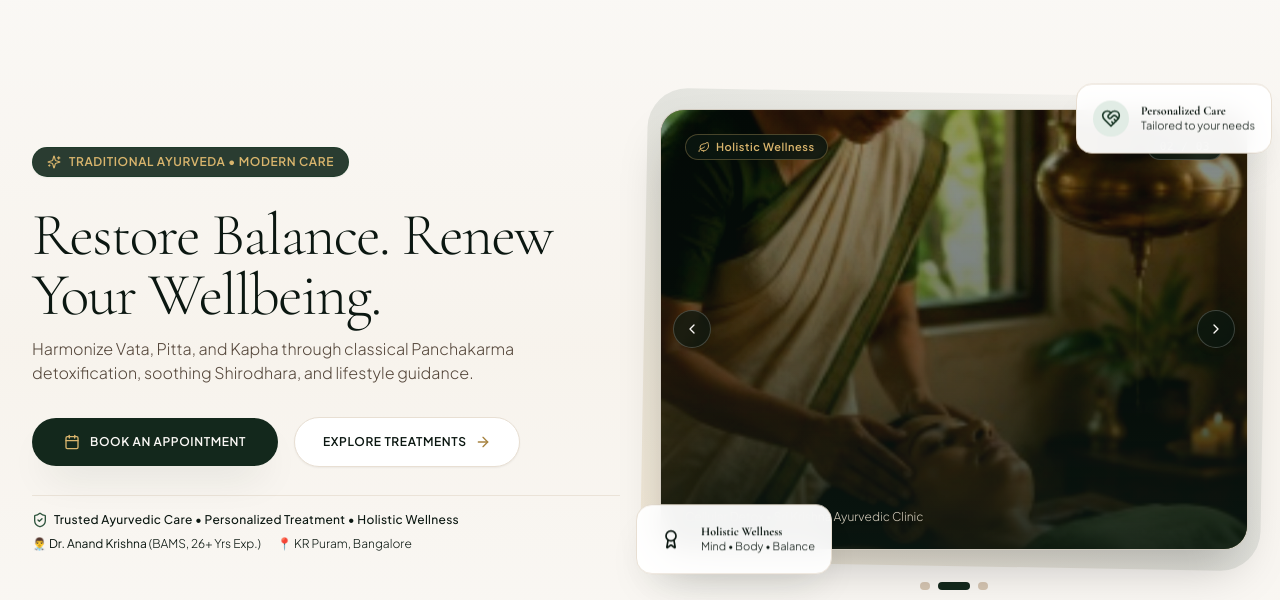
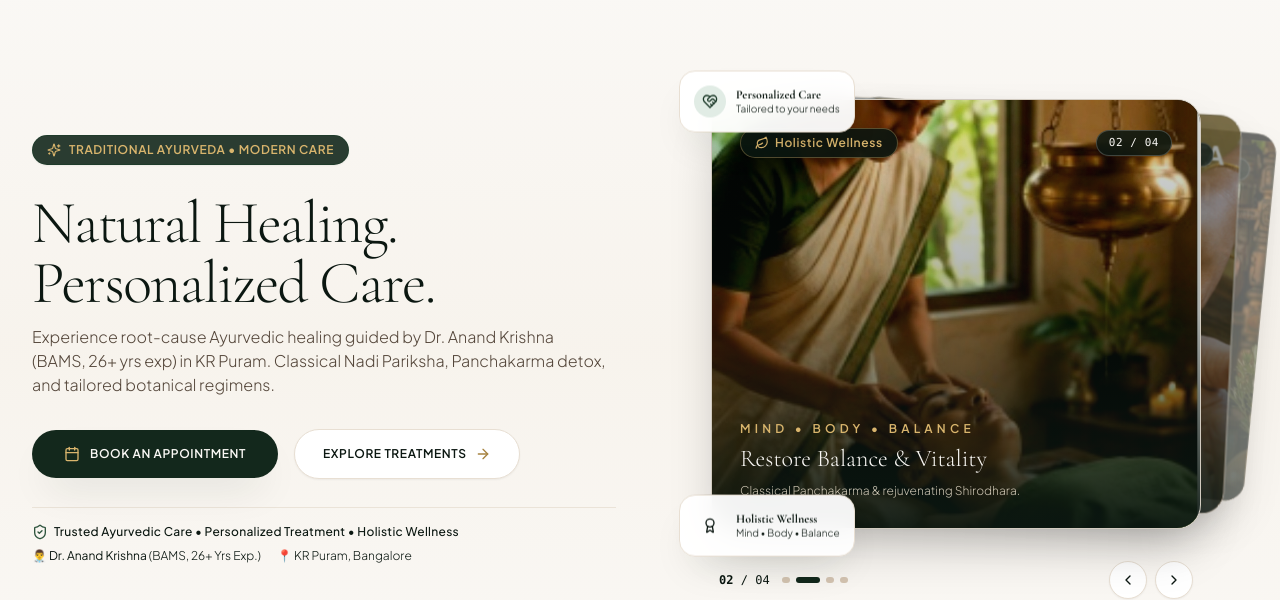
Before and after one commit to Shrikanthkk/sri-krishna-ayurvedic-, a React (Vite) app: page / in a window 1280 px wide. Shown: the part 213-813 px from the top of the page. Built offline with nearby package versions, Linux system fonts and the light colour scheme.

Commit message:
feat: convert right-side hero visual into interactive 3D stacked-card deck carousel

```diff
--- a/src/components/Hero.jsx
+++ b/src/components/Hero.jsx
@@ -4,53 +4,131 @@ import { motion, AnimatePresence } from 'framer-motion';
 import { Calendar, ArrowRight, Sparkles, ChevronLeft, ChevronRight, Leaf, HeartHandshake, ShieldCheck, Award } from 'lucide-react';
 import { clinicData } from '../data/clinicData';
 
+// 4 Curated Ayurvedic Theme Cards for the Stack
+const heroCards = [
+  {
+    id: 'card-1',
+    badge: 'Personalized Care',
+    title: 'Care Designed Around You',
+    description: 'Personalized Ayurvedic treatment for your wellbeing.',
+    image: '/images/consultation.png',
+    eyebrow: 'Root-Cause Healing',
+    icon: HeartHandshake
+  },
+  {
+    id: 'card-2',
+    badge: 'Holistic Wellness',
+    title: 'Restore Balance & Vitality',
+    description: 'Classical Panchakarma & rejuvenating Shirodhara.',
+    image: '/images/shirodhara.jpg',
+    eyebrow: 'Mind • Body • Balance',
+    icon: Leaf
+  },
+  {
+    id: 'card-3',
+    badge: 'Traditional Ayurveda',
+    title: 'Ancient Diagnostic Art',
+    description: 'Root-cause Nadi Pariksha pulse reading assessment.',
+    image: '/images/nadi_pariksha.png',
+    eyebrow: 'Vedic Pulse Evaluation',
+    icon: Sparkles
+  },
+  {
+    id: 'card-4',
+    badge: 'Natural Healing',
+    title: 'Pure Classical Formulations',
+    description: 'Handcrafted authentic apothecary herbal remedies.',
+    image: '/images/hero_adobe_3.jpg',
+    eyebrow: 'Classical Apothecary',
+    icon: Award
+  }
+];
+
 export default function Hero({ onOpenBooking }) {
-  const [currentSlide, setCurrentSlide] = useState(0);
+  const [activeIndex, setActiveIndex] = useState(0);
   const [isPaused, setIsPaused] = useState(false);
-  const [touchStartX, setTouchStartX] = useState(null);
-  const slides = clinicData.heroSlides || [];
+  const [isDragging, setIsDragging] = useState(false);
 
-  const nextSlide = useCallback(() => {
-    if (slides.length <= 1) return;
-    setCurrentSlide((prev) => (prev + 1) % slides.length);
-  }, [slides.length]);
+  const nextCard = useCallback(() => {
+    setActiveIndex((prev) => (prev + 1) % heroCards.length);
+  }, []);
 
-  const prevSlide = useCallback(() => {
-    if (slides.length <= 1) return;
-    setCurrentSlide((prev) => (prev - 1 + slides.length) % slides.length);
-  }, [slides.length]);
+  const prevCard = useCallback(() => {
+    setActiveIndex((prev) => (prev - 1 + heroCards.length) % heroCards.length);
+  }, []);
 
-  // Auto-advance slides every 5.5s unless hovered
+  // Autoplay every 5.5s (pauses on hover or during drag)
   useEffect(() => {
-    if (isPaused || slides.length <= 1) return;
-    const interval = setInterval(nextSlide, 5500);
+    if (isPaused || isDragging) return;
+    const interval = setInterval(nextCard, 5500);
     return () => clearInterval(interval);
-  }, [isPaused, nextSlide, slides.length]);
+  }, [isPaused, isDragging, nextCard]);
 
   // Keyboard navigation
   useEffect(() => {
     const handleKeyDown = (e) => {
-      if (e.key === 'ArrowLeft') prevSlide();
-      if (e.key === 'ArrowRight') nextSlide();
+      if (e.key === 'ArrowLeft') prevCard();
+      if (e.key === 'ArrowRight') nextCard();
     };
     window.addEventListener('keydown', handleKeyDown);
     return () => window.removeEventListener('keydown', handleKeyDown);
-  }, [prevSlide, nextSlide]);
+  }, [prevCard, nextCard]);
 
-  const handleTouchStart = (e) => {
-    setTouchStartX(e.touches[0].clientX);
+  const activeCard = heroCards[activeIndex];
+
+  // Helper to compute stacked visual properties
+  const getCardStyle = (index) => {
+    const total = heroCards.length;
+    const offset = (index - activeIndex + total) % total;
+
+    if (offset === 0) {
+      return {
+        zIndex: 30,
+        scale: 1,
+        x: 0,
+        y: 0,
+        rotate: 0,
+        opacity: 1,
+        pointerEvents: 'auto',
+        cursor: 'grab'
+      };
+    }
+    if (offset === 1) {
+      return {
+        zIndex: 20,
+        scale: 0.93,
+        x: 22,
+        y: -14,
+        rotate: 2.8,
+        opacity: 0.88,
+        pointerEvents: 'auto',
+        cursor: 'pointer'
+      };
+    }
+    if (offset === 2) {
+      return {
+        zIndex: 10,
+        scale: 0.86,
+        x: 42,
+        y: -26,
+        rotate: 5.5,
+        opacity: 0.58,
+        pointerEvents: 'auto',
+        cursor: 'pointer'
+      };
+    }
+    // Background hidden state
+    return {
+      zIndex: 5,
+      scale: 0.8,
+      x: 55,
+      y: -36,
+      rotate: 7.5,
+      opacity: 0,
+      pointerEvents: 'none',
+      cursor: 'default'
+    };
   };
-
-  const handleTouchEnd = (e) => {
-    if (touchStartX === null) return;
-    const touchEndX = e.changedTouches[0].clientX;
-    const diff = touchStartX - touchEndX;
-    if (diff > 50) nextSlide();
-    if (diff < -50) prevSlide();
-    setTouchStartX(null);
-  };
-
-  const activeSlide = slides[currentSlide] || slides[0];
 
   return (
     <section
@@ -58,18 +136,16 @@ export default function Hero({ onOpenBooking }) {
       className="relative min-h-[calc(100vh-4rem)] flex flex-col justify-center py-12 lg:py-16 overflow-hidden bg-gradient-to-b from-cream-50 via-cream-100/40 to-cream-50"
       onMouseEnter={() => setIsPaused(true)}
       onMouseLeave={() => setIsPaused(false)}
-      onTouchStart={handleTouchStart}
-      onTouchEnd={handleTouchEnd}
     >
-      {/* Soft Ambient Organic Shapes & Subtle Glow */}
+      {/* Soft Ambient Organic Glows */}
       <div className="absolute top-1/4 -left-20 w-96 h-96 bg-forest-100/40 rounded-full filter blur-3xl pointer-events-none -z-10" />
       <div className="absolute top-10 right-0 w-1/3 h-full bg-cream-100/70 rounded-l-[120px] pointer-events-none -z-10 hidden lg:block" />
       <div className="absolute bottom-10 right-10 w-80 h-80 bg-brass-100/30 rounded-full filter blur-3xl pointer-events-none -z-10" />
 
       <div className="max-w-7xl mx-auto px-4 sm:px-6 lg:px-8 w-full">
-        <div className="grid grid-cols-1 lg:grid-cols-12 gap-12 lg:gap-10 items-center">
+        <div className="grid grid-cols-1 lg:grid-cols-12 gap-12 lg:gap-12 items-center">
 
-          {/* LEFT SIDE: Concise, Authoritative & Inviting Copy */}
+          {/* LEFT SIDE: Editorial Authority & Clear Call to Action */}
           <div className="lg:col-span-6 space-y-6 sm:space-y-7 text-left">
 
             {/* Small Eyebrow Badge */}
@@ -84,22 +160,22 @@ export default function Hero({ onOpenBooking }) {
             </motion.div>
 
             {/* Main Headline & Supporting Text Animated with Crossfade */}
-            <div className="min-h-[160px] sm:min-h-[170px] flex flex-col justify-center">
+            <div className="min-h-[155px] sm:min-h-[165px] flex flex-col justify-center">
               <AnimatePresence mode="wait">
                 <motion.div
-                  key={currentSlide}
-                  initial={{ opacity: 0, y: 14 }}
+                  key={activeIndex}
+                  initial={{ opacity: 0, y: 12 }}
                   animate={{ opacity: 1, y: 0 }}
-                  exit={{ opacity: 0, y: -14 }}
-                  transition={{ duration: 0.45, ease: 'easeOut' }}
+                  exit={{ opacity: 0, y: -12 }}
+                  transition={{ duration: 0.4, ease: 'easeOut' }}
                   className="space-y-3"
                 >
                   <h1 className="text-3xl sm:text-4xl lg:text-5xl xl:text-6xl font-serif font-light text-forest-950 leading-[1.12] tracking-tight">
-                    {activeSlide.title}
+                    Natural Healing. Personalized Care.
                   </h1>
 
                   <p className="text-earth-800 text-sm sm:text-base font-light leading-relaxed max-w-xl">
-                    {activeSlide.description}
+                    Experience root-cause Ayurvedic healing guided by Dr. Anand Krishna (BAMS, 26+ yrs exp) in KR Puram. Classical Nadi Pariksha, Panchakarma detox, and tailored botanical regimens.
                   </p>
                 </motion.div>
               </AnimatePresence>
@@ -149,123 +225,194 @@ export default function Hero({ onOpenBooking }) {
 
           </div>
 
-          {/* RIGHT SIDE: Hero Visual Composition with Floating Information Cards */}
-          <div className="lg:col-span-6 relative">
-            <div className="relative mx-auto max-w-lg lg:max-w-none">
+          {/* RIGHT SIDE: Interactive 3D Stacked-Card Deck Carousel */}
+          <div className="lg:col-span-6 relative flex flex-col items-center">
+
+            <div className="relative w-full max-w-[460px] sm:max-w-[480px] lg:max-w-[490px] h-[370px] sm:h-[420px] lg:h-[430px]">
 
               {/* Soft Organic Backing Glow & Frame */}
-              <div className="absolute -inset-3 sm:-inset-4 bg-gradient-to-tr from-brass-400/20 via-forest-800/10 to-transparent rounded-[2.5rem] transform rotate-1 pointer-events-none" />
+              <div className="absolute -inset-4 bg-gradient-to-tr from-brass-400/20 via-forest-800/10 to-transparent rounded-[2.5rem] transform rotate-1 pointer-events-none -z-10" />
 
-              {/* Main Rounded Image Container */}
-              <div className="relative rounded-3xl overflow-hidden shadow-2xl border border-earth-200/90 aspect-[4/3] sm:aspect-[16/11] lg:aspect-[4/3] bg-forest-950 group">
+              {/* CARD STACK CONTAINER */}
+              <div className="relative w-full h-full">
+                {heroCards.map((card, idx) => {
+                  const style = getCardStyle(idx);
+                  const isCurrentActive = idx === activeIndex;
+                  const CardIcon = card.icon;
 
-                {/* Crossfade Image Slides */}
-                <AnimatePresence mode="wait">
-                  <motion.div
-                    key={currentSlide}
-                    initial={{ opacity: 0, scale: 1.04 }}
-                    animate={{ opacity: 1, scale: 1 }}
-                    exit={{ opacity: 0, scale: 0.98 }}
-                    transition={{ duration: 0.65, ease: 'easeOut' }}
-                    className="absolute inset-0 w-full h-full"
-                  >
-                    <img
-                      src={activeSlide.image}
-                      alt={activeSlide.title}
-                      className="w-full h-full object-cover object-center"
-                    />
-                  </motion.div>
-                </AnimatePresence>
+                  return (
+                    <motion.div
+                      key={card.id}
+                      initial={false}
+                      animate={{
+                        scale: style.scale,
+                        x: style.x,
+                        y: style.y,
+                        rotate: style.rotate,
+                        opacity: style.opacity,
+                        zIndex: style.zIndex
+                      }}
+                      transition={{
+                        type: 'spring',
+                        stiffness: 280,
+                        damping: 26,
+                        mass: 0.9
+                      }}
+                      drag={isCurrentActive ? 'x' : false}
+                      dragConstraints={{ left: 0, right: 0 }}
+                      dragElastic={0.65}
+                      onDragStart={() => setIsDragging(true)}
+                      onDragEnd={(e, { offset, velocity }) => {
+                        setIsDragging(false);
+                        const swipeThreshold = 50;
+                        if (offset.x < -swipeThreshold || velocity.x < -300) {
+                          nextCard();
+                        } else if (offset.x > swipeThreshold || velocity.x > 300) {
+                          prevCard();
+                        }
+                      }}
+                      onClick={() => {
+                        if (!isCurrentActive) {
+                          setActiveIndex(idx);
+                        }
+                      }}
+                      className="absolute inset-0 rounded-3xl overflow-hidden shadow-2xl border border-earth-200/90 bg-forest-950 select-none transform-gpu origin-bottom-right"
+                      style={{
+                        cursor: style.cursor,
+                        pointerEvents: style.pointerEvents,
+                        touchAction: isCurrentActive ? 'none' : 'auto'
+                      }}
+                      role="button"
+                      tabIndex={0}
+                      aria-label={`Card: ${card.title}`}
+                      onKeyDown={(e) => {
+                        if (e.key === 'Enter' || e.key === ' ') {
+                          setActiveIndex(idx);
+                        }
+                      }}
+                    >
+                      {/* Image Layer */}
+                      <img
+                        src={card.image}
+                        alt={card.title}
+                        className="w-full h-full object-cover object-center pointer-events-none"
+                        draggable={false}
+                      />
 
-                {/* Subtle Editorial Gradient Overlay */}
-                <div className="absolute inset-0 bg-gradient-to-t from-forest-950/80 via-forest-950/20 to-transparent flex flex-col justify-between p-5 sm:p-6 text-cream-50 pointer-events-none">
+                      {/* Editorial Gradient Overlay */}
+                      <div className="absolute inset-0 bg-gradient-to-t from-forest-950/95 via-forest-950/35 to-forest-950/15 flex flex-col justify-between p-5 sm:p-7 text-cream-50 pointer-events-none">
 
-                  {/* Top Slide Badge */}
-                  <div className="flex items-center justify-between z-10">
-                    <div className="inline-flex items-center gap-1.5 px-3 py-1 rounded-full bg-forest-950/85 backdrop-blur-md border border-brass-400/30 text-brass-400 text-[11px] font-semibold tracking-wider">
-                      <Leaf className="w-3 h-3 text-brass-400" />
-                      <span>{activeSlide.badge}</span>
-                    </div>
+                        {/* Top Bar inside Card */}
+                        <div className="flex items-center justify-between z-10">
+                          <div className="inline-flex items-center gap-1.5 px-3.5 py-1.5 rounded-full bg-forest-950/85 backdrop-blur-md border border-brass-400/35 text-brass-400 text-xs font-semibold tracking-wider shadow-sm">
+                            <CardIcon className="w-3.5 h-3.5 text-brass-400" />
+                            <span>{card.badge}</span>
+                          </div>
 
-                    <div className="px-3 py-1 rounded-full bg-forest-950/85 backdrop-blur-md border border-white/20 text-cream-50 text-[11px] font-mono tracking-wider">
-                      0{currentSlide + 1} / 0{slides.length}
-                    </div>
-                  </div>
+                          <div className="px-3 py-1 rounded-full bg-forest-950/85 backdrop-blur-md border border-white/20 text-cream-50 text-[11px] font-mono tracking-wider">
+                            0{idx + 1} / 0{heroCards.length}
+                          </div>
+                        </div>
 
-                  {/* Bottom Caption Pill */}
-                  <div className="z-10">
-                    <p className="text-xs text-cream-200/90 font-light drop-shadow">
-                      {activeSlide.highlight} • Sri Krishna Ayurvedic Clinic
-                    </p>
-                  </div>
-                </div>
+                        {/* Bottom Card Title & Description Caption */}
+                        <div className="space-y-1.5 z-10">
+                          <span className="text-[10px] sm:text-xs font-semibold uppercase tracking-ultra text-brass-400 block">
+                            {card.eyebrow}
+                          </span>
+                          <h3 className="font-serif text-xl sm:text-2xl font-light text-cream-50 leading-snug">
+                            {card.title}
+                          </h3>
+                          <p className="text-xs text-cream-200/85 font-light leading-relaxed max-w-sm">
+                            {card.description}
+                          </p>
+                        </div>
+                      </div>
 
-                {/* Minimal Arrow Slider Controls */}
-                <div className="absolute inset-y-0 left-0 right-0 flex items-center justify-between px-3 z-20 pointer-events-none">
-                  <button
-                    onClick={prevSlide}
-                    className="p-2.5 rounded-full bg-forest-950/70 hover:bg-forest-900 text-cream-50 backdrop-blur-md border border-white/20 transition-all transform hover:scale-105 pointer-events-auto shadow-md"
-                    aria-label="Previous Slide"
-                  >
-                    <ChevronLeft className="w-4 h-4" />
-                  </button>
-                  <button
-                    onClick={nextSlide}
-                    className="p-2.5 rounded-full bg-forest-950/70 hover:bg-forest-900 text-cream-50 backdrop-blur-md border border-white/20 transition-all transform hover:scale-105 pointer-events-auto shadow-md"
-                    aria-label="Next Slide"
-                  >
-                    <ChevronRight className="w-4 h-4" />
-                  </button>
-                </div>
-
+                      {/* Subtle click-to-bring-forward hint on back cards */}
+                      {!isCurrentActive && (
+                        <div className="absolute inset-0 bg-forest-950/20 hover:bg-forest-950/10 transition-colors" />
+                      )}
+                    </motion.div>
+                  );
+                })}
               </div>
 
-              {/* FLOATING CARD 1: Personalized Care (Top Right) */}
+              {/* FLOATING BADGE 1: Personalized Care (Repositioned to top-left of deck) */}
               <motion.div
-                animate={{ y: [0, -6, 0] }}
+                animate={{ y: [0, -5, 0] }}
                 transition={{ repeat: Infinity, duration: 4, ease: 'easeInOut' }}
-                className="absolute -top-5 -right-3 sm:-right-6 bg-white/95 backdrop-blur-md p-3.5 sm:p-4 rounded-2xl border border-earth-200 shadow-elevated z-30 flex items-center gap-3 max-w-[210px]"
+                className="absolute -top-6 -left-4 sm:-left-8 bg-white/95 backdrop-blur-md p-3 sm:p-3.5 rounded-2xl border border-earth-200 shadow-elevated z-40 flex items-center gap-2.5 max-w-[195px] pointer-events-none hidden sm:flex"
               >
-                <div className="w-9 h-9 rounded-full bg-forest-100 text-forest-900 flex items-center justify-center shrink-0">
-                  <HeartHandshake className="w-5 h-5 text-forest-800" />
+                <div className="w-8 h-8 rounded-full bg-forest-100 text-forest-900 flex items-center justify-center shrink-0">
+                  <HeartHandshake className="w-4 h-4 text-forest-800" />
                 </div>
                 <div>
                   <p className="text-xs font-serif font-bold text-forest-950 leading-tight">Personalized Care</p>
-                  <p className="text-[11px] text-earth-700 leading-tight font-light">Tailored to your needs</p>
+                  <p className="text-[10px] text-earth-700 leading-tight font-light">Tailored to your needs</p>
                 </div>
               </motion.div>
 
-              {/* FLOATING CARD 2: Holistic Wellness (Bottom Left) */}
+              {/* FLOATING BADGE 2: Holistic Wellness (Repositioned to bottom-left of deck) */}
               <motion.div
-                animate={{ y: [0, 6, 0] }}
+                animate={{ y: [0, 5, 0] }}
                 transition={{ repeat: Infinity, duration: 4.5, ease: 'easeInOut', delay: 0.5 }}
-                className="absolute -bottom-5 -left-3 sm:-left-6 bg-white/95 backdrop-blur-md p-3.5 sm:p-4 rounded-2xl border border-earth-200 shadow-elevated z-30 flex items-center gap-3 max-w-[220px]"
+                className="absolute -bottom-6 -left-4 sm:-left-8 bg-white/95 backdrop-blur-md p-3 sm:p-3.5 rounded-2xl border border-earth-200 shadow-elevated z-40 flex items-center gap-2.5 max-w-[200px] pointer-events-none hidden sm:flex"
               >
-                <div className="w-9 h-9 rounded-full bg-brass-100 text-brass-900 flex items-center justify-center shrink-0">
-                  <Award className="w-5 h-5 text-brass-700" />
+                <div className="w-8 h-8 rounded-full bg-brass-100 text-brass-900 flex items-center justify-center shrink-0">
+                  <Award className="w-4 h-4 text-brass-700" />
                 </div>
                 <div>
                   <p className="text-xs font-serif font-bold text-forest-950 leading-tight">Holistic Wellness</p>
-                  <p className="text-[11px] text-earth-700 leading-tight font-light">Mind • Body • Balance</p>
+                  <p className="text-[10px] text-earth-700 leading-tight font-light">Mind • Body • Balance</p>
                 </div>
               </motion.div>
 
             </div>
 
-            {/* Slider Dots / Progress Navigation */}
-            <div className="flex items-center justify-center gap-2 pt-8">
-              {slides.map((_, idx) => (
+            {/* CONTROLS & PROGRESS INDICATOR BAR */}
+            <div className="flex items-center justify-between w-full max-w-[460px] sm:max-w-[480px] lg:max-w-[490px] pt-8 px-2">
+
+              {/* Minimalist Progress Indicator: 01 / 04 */}
+              <div className="flex items-center gap-3">
+                <span className="font-mono text-xs font-bold text-forest-950">
+                  0{activeIndex + 1} <span className="text-earth-400 font-normal">/ 0{heroCards.length}</span>
+                </span>
+
+                <div className="flex items-center gap-1.5">
+                  {heroCards.map((_, idx) => (
+                    <button
+                      key={idx}
+                      onClick={() => setActiveIndex(idx)}
+                      className={`h-1.5 rounded-full transition-all duration-300 cursor-pointer ${
+                        activeIndex === idx
+                          ? 'w-6 bg-forest-900'
+                          : 'w-2 bg-earth-300 hover:bg-earth-400'
+                      }`}
+                      aria-label={`Go to card ${idx + 1}`}
+                    />
+                  ))}
+                </div>
+              </div>
+
+              {/* Circular Arrow Navigation Buttons */}
+              <div className="flex items-center gap-2">
                 <button
-                  key={idx}
-                  onClick={() => setCurrentSlide(idx)}
-                  className={`h-2 rounded-full transition-all duration-300 cursor-pointer ${
-                    currentSlide === idx
-                      ? 'w-8 bg-forest-900'
-                      : 'w-2.5 bg-earth-300 hover:bg-earth-400'
-                  }`}
-                  aria-label={`Go to slide ${idx + 1}`}
-                />
-              ))}
+                  onClick={prevCard}
+                  className="p-2.5 rounded-full bg-white hover:bg-forest-900 hover:text-cream-50 text-forest-950 border border-earth-200 shadow-sm transition-all duration-200 transform hover:scale-105 active:scale-95 cursor-pointer"
+                  aria-label="Previous Card"
+                >
+                  <ChevronLeft className="w-4 h-4" />
+                </button>
+
+                <button
+                  onClick={nextCard}
+                  className="p-2.5 rounded-full bg-white hover:bg-forest-900 hover:text-cream-50 text-forest-950 border border-earth-200 shadow-sm transition-all duration-200 transform hover:scale-105 active:scale-95 cursor-pointer"
+                  aria-label="Next Card"
+                >
+                  <ChevronRight className="w-4 h-4" />
+                </button>
+              </div>
+
             </div>
 
           </div>
```
